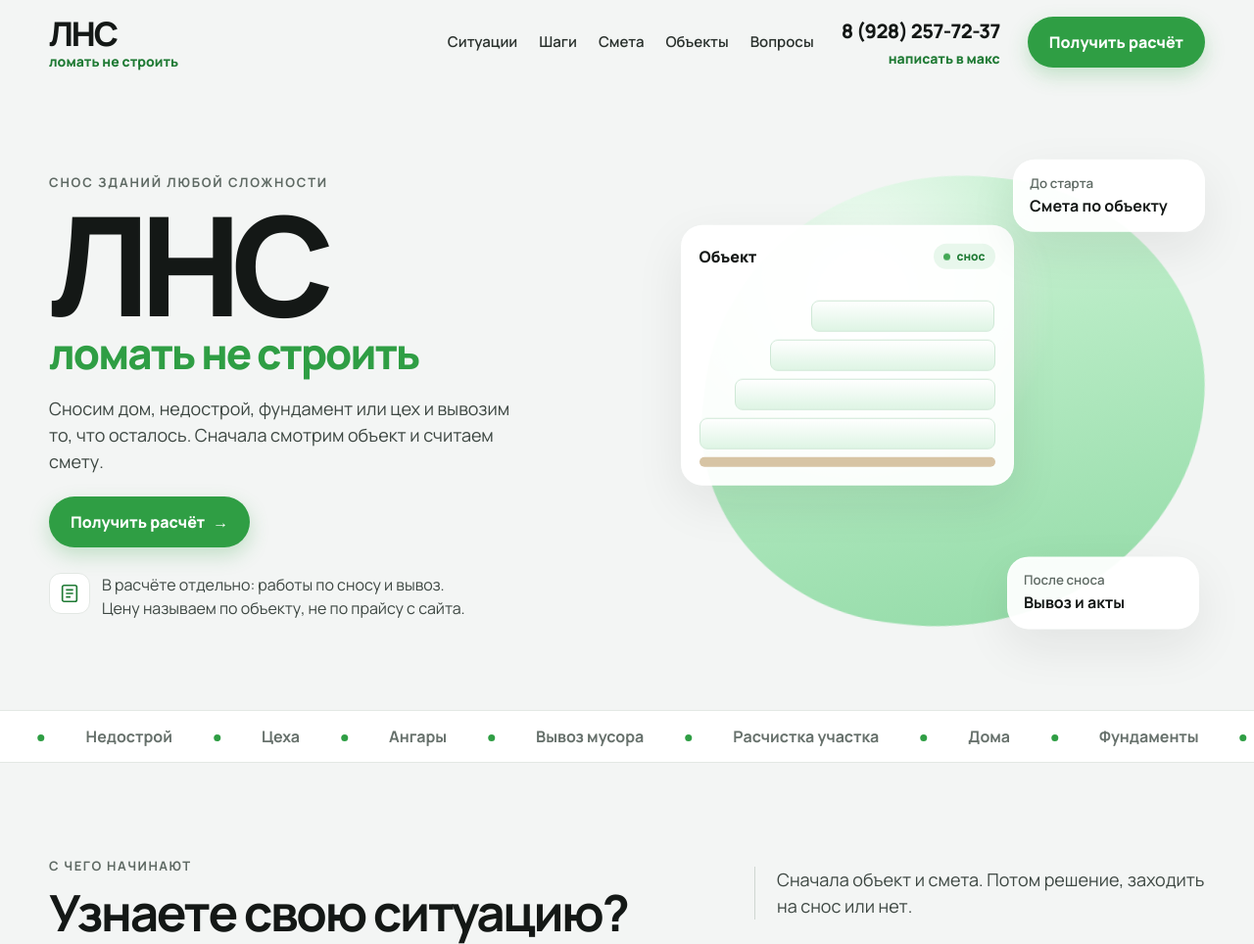
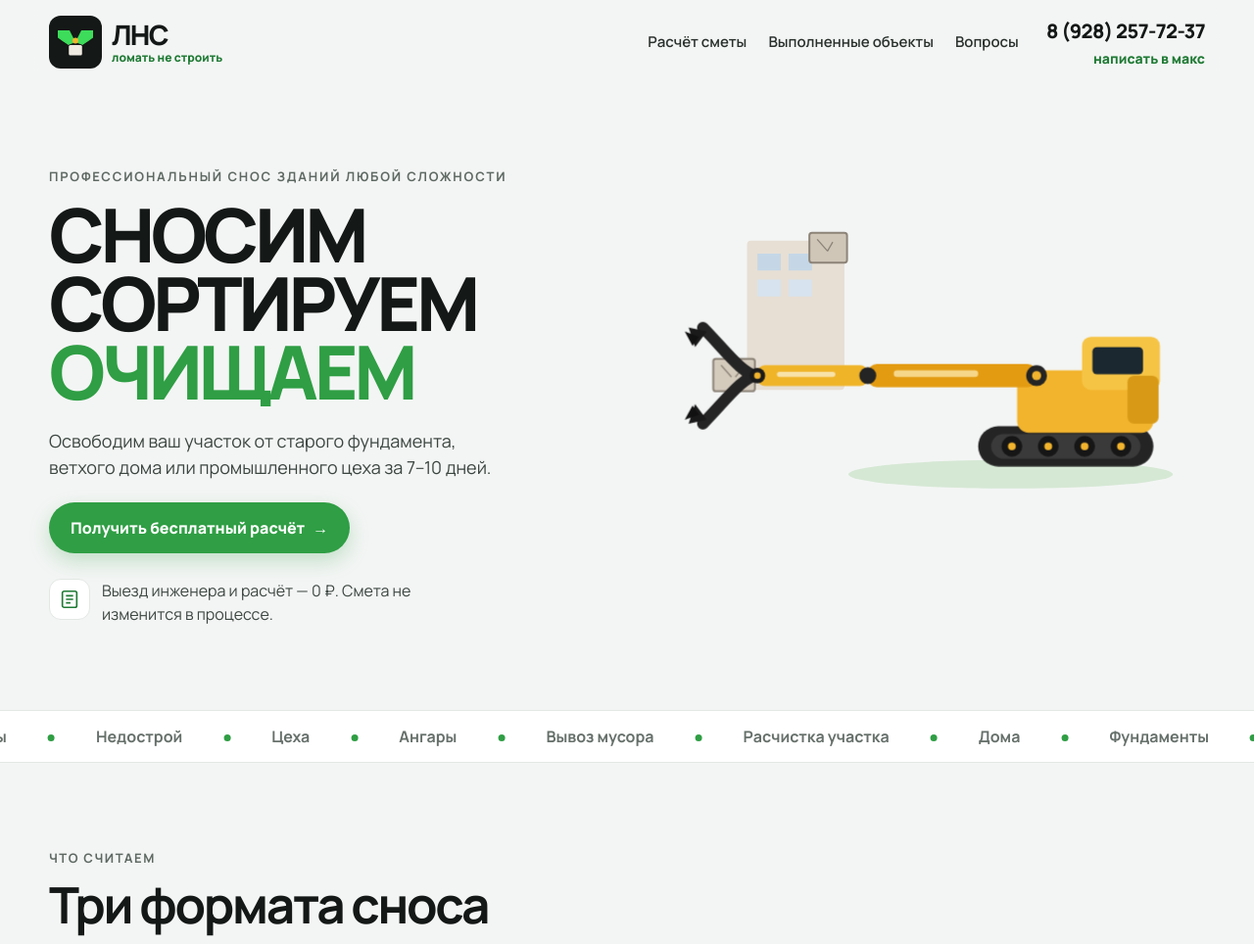
Before and after one commit to pautowart-dotcom/targetolog-smeta, a plain HTML site: page index.html in a window 1280 px wide. Shown: the top 964 px of the page at 98% size. Drawn offline with Linux system fonts and the light colour scheme.

Commit message:
Логотип, текст первого экрана и анимация клешни.

```diff
--- a/index.html
+++ b/index.html
@@ -46,9 +46,10 @@
     }
     header.scrolled { border-bottom-color: var(--line); box-shadow: 0 8px 30px rgba(20, 24, 22, 0.04); }
     .nav { display: flex; align-items: center; gap: 28px; min-height: 86px; }
-    .brand { display: flex; flex-direction: column; line-height: 1; }
-    .brand-name { font-size: 34px; font-weight: 800; letter-spacing: -0.06em; }
-    .brand-tag { margin-top: 5px; font-size: 14px; font-weight: 800; color: var(--green-deep); }
+    .brand { display: flex; flex-direction: row; align-items: center; gap: 10px; line-height: 1; }
+    .logo-mark { width: 54px; height: 54px; flex: none; }
+    .brand-name { display: block; font-size: 28px; font-weight: 800; letter-spacing: -0.06em; }
+    .brand-tag { display: block; margin-top: 4px; font-size: 12px; font-weight: 800; color: var(--green-deep); }
     .menu { display: flex; gap: 22px; margin-left: auto; color: #2a312d; font-weight: 600; font-size: 15px; }
     .menu a { position: relative; }
     .menu a::after {
@@ -94,18 +95,16 @@
       text-transform: uppercase; font-size: 13px; margin-bottom: 14px;
     }
     h1 {
-      margin: 0; font-size: clamp(84px, 11vw, 148px); line-height: 0.84;
-      letter-spacing: -0.07em; font-weight: 800;
+      margin: 0; font-size: clamp(46px, 6vw, 76px); line-height: 0.92;
+      letter-spacing: -0.055em; font-weight: 800; text-transform: uppercase;
     }
     h1 span { display: block; overflow: hidden; }
     h1 em {
       display: block; font-style: normal; color: var(--ink);
       transform: translateY(110%); animation: line-in 0.8s cubic-bezier(.16,1,.3,1) forwards;
     }
-    .tagline {
-      margin: 10px 0 0; font-size: clamp(28px, 3.4vw, 44px); font-weight: 800;
-      letter-spacing: -0.045em; color: var(--green); line-height: 1;
-    }
+    h1 span:nth-child(2) em { animation-delay: .12s; }
+    h1 span:nth-child(3) em { animation-delay: .24s; color: var(--green); }
     .lead { max-width: 480px; color: #3c4641; font-size: 18px; margin: 22px 0; }
     .hero-actions { display: flex; align-items: center; gap: 18px; margin: 8px 0 26px; }
     .trust { display: flex; gap: 12px; align-items: flex-start; color: #3d4742; max-width: 440px; }
@@ -113,7 +112,13 @@
       width: 42px; height: 42px; flex: none; border-radius: 12px; background: #fff;
       display: grid; place-items: center; border: 1px solid var(--line);
     }
-    .hero-visual { position: relative; height: 520px; }
+    .hero-visual { position: relative; min-height: 520px; }
+    .digger { width: 100%; height: auto; display: block; overflow: visible; }
+    .rig { animation: lurch 6.4s ease-in-out infinite; }
+    .dust circle { transform-box: fill-box; transform-origin: center; animation: puff 6.4s ease-in-out infinite; }
+    .dust circle:nth-child(2) { animation-delay: .08s; }
+    .dust circle:nth-child(3) { animation-delay: .16s; }
+    .dust circle:nth-child(4) { animation-delay: .05s; }
     .blob {
       position: absolute; inset: 40px 10px 30px 40px; border-radius: 48% 52% 44% 56%;
       background: radial-gradient(circle at 30% 30%, #fff 0, transparent 40%), linear-gradient(160deg, #d9f5e0, #b7ebc4 40%, #8fd9a4);
@@ -240,6 +245,17 @@
     @keyframes grow { from { transform: scaleY(0.15); } }
     @keyframes pulse { 50% { opacity: 0.35; } }
     @keyframes ticker { from { transform: translateX(0); } to { transform: translateX(-50%); } }
+    @keyframes lurch {
+      0%, 100% { transform: translate(0, 0) rotate(0deg); }
+      28% { transform: translate(-18px, 14px) rotate(1.5deg); }
+      40% { transform: translate(-28px, 18px) rotate(2deg); }
+      70% { transform: translate(14px, -16px) rotate(-2deg); }
+    }
+    @keyframes puff {
+      0%, 24% { opacity: 0; transform: translate(0, 0) scale(0.4); }
+      40% { opacity: 0.85; transform: translate(-18px, -26px) scale(1.3); }
+      58%, 100% { opacity: 0; transform: translate(-34px, -48px) scale(1.6); }
+    }
     @keyframes wipe { 0%, 15% { clip-path: inset(0 100% 0 0); } 45%, 70% { clip-path: inset(0 0 0 0); } 100% { clip-path: inset(0 100% 0 0); } }
     @media (max-width: 980px) {
       .menu { display: none; }
@@ -258,10 +274,8 @@
       .hero-grid, .split, .cards-3, .steps, .packages, .band, .cases, .calc, .row-2, .foot { grid-template-columns: 1fr; display: grid; }
       .steps { grid-template-columns: 1fr; }
       .steps::before, .steps::after { display: none; }
-      .hero-visual { height: 320px; }
-      .blob { inset: 24px 8px 0; }
-      .float-card { display: none; }
-      .ad-card { left: 0; top: 12px; width: 100%; }
+      .hero-visual { min-height: 0; }
+      .logo-mark { width: 46px; height: 46px; }
       .contacts { margin-left: auto; }
     }
     @media (prefers-reduced-motion: reduce) {
@@ -274,22 +288,36 @@
   <div class="progress" id="progress"></div>
   <header id="header">
     <div class="wrap nav">
-      <a class="brand" href="#top">
-        <span class="brand-name">ЛНС</span>
-        <span class="brand-tag">ломать не строить</span>
+      <a class="brand" href="#top" aria-label="ЛНС, ломать не строить">
+        <svg class="logo-mark" viewBox="0 0 72 72" aria-hidden="true">
+          <rect width="72" height="72" rx="16" fill="#141816"/>
+          <rect x="27" y="40" width="18" height="14" rx="2" fill="#efeae2"/>
+          <g>
+            <animateTransform attributeName="transform" type="rotate" dur="2.8s" repeatCount="indefinite" values="-22 36 36;2 36 36;2 36 36;-22 36 36" keyTimes="0;0.18;0.42;1"/>
+            <path d="M12 20h16l8 16-10 4-14-10z" fill="#3DDC5A"/>
+            <path d="M20 36l6 4-8 2z" fill="#141816"/>
+          </g>
+          <g>
+            <animateTransform attributeName="transform" type="rotate" dur="2.8s" repeatCount="indefinite" values="22 36 36;-2 36 36;-2 36 36;22 36 36" keyTimes="0;0.18;0.42;1"/>
+            <path d="M60 20H44l-8 16 10 4 14-10z" fill="#3DDC5A"/>
+            <path d="M52 36l-6 4 8 2z" fill="#141816"/>
+          </g>
+          <circle cx="36" cy="34" r="4" fill="#f2b42d"/>
+        </svg>
+        <span>
+          <span class="brand-name">ЛНС</span>
+          <span class="brand-tag">ломать не строить</span>
+        </span>
       </a>
       <nav class="menu" id="menu">
-        <a href="#problems">Ситуации</a>
-        <a href="#steps">Шаги</a>
-        <a href="#packages">Смета</a>
-        <a href="#cases">Объекты</a>
+        <a href="#calc">Расчёт сметы</a>
+        <a href="#cases">Выполненные объекты</a>
         <a href="#faq">Вопросы</a>
       </nav>
       <div class="contacts">
         <a class="phone" href="tel:+79282577237">8 (928) 257-72-37</a>
         <a class="max-link" href="https://max.ru/u/f9LHodD0cOI24IJj4nevjBvinW_4zqVhPaOeiPi8Rpf3WPYDueIz5mMdSIY" target="_blank" rel="noopener">написать в макс</a>
       </div>
-      <a class="btn" href="#calc">Получить расчёт</a>
       <button class="burger" id="burger" aria-label="Меню"><span></span></button>
     </div>
   </header>
@@ -298,36 +326,110 @@
     <section class="hero">
       <div class="wrap hero-grid">
         <div>
-          <div class="eyebrow">Снос зданий любой сложности</div>
-          <h1><span><em>ЛНС</em></span></h1>
-          <p class="tagline">ломать не строить</p>
-          <p class="lead">Сносим дом, недострой, фундамент или цех и вывозим то, что осталось. Сначала смотрим объект и считаем смету.</p>
+          <div class="eyebrow">Профессиональный снос зданий любой сложности</div>
+          <h1>
+            <span><em>Сносим</em></span>
+            <span><em>Сортируем</em></span>
+            <span><em>Очищаем</em></span>
+          </h1>
+          <p class="lead">Освободим ваш участок от старого фундамента, ветхого дома или промышленного цеха за 7–10 дней.</p>
           <div class="hero-actions">
-            <a class="btn" href="#calc">Получить расчёт <span class="arrow">→</span></a>
+            <a class="btn" href="#calc">Получить бесплатный расчёт <span class="arrow">→</span></a>
           </div>
           <div class="trust">
             <div class="trust-icon" aria-hidden="true">
               <svg width="22" height="22" viewBox="0 0 24 24" fill="none"><rect x="4" y="3" width="16" height="18" rx="2" stroke="#1f7a34" stroke-width="1.8"/><path d="M8 8h8M8 12h8M8 16h5" stroke="#1f7a34" stroke-width="1.8"/></svg>
             </div>
-            <div>В расчёте отдельно: работы по сносу и вывоз. Цену называем по объекту, не по прайсу с сайта.</div>
+            <div>Выезд инженера и расчёт — 0 ₽. Смета не изменится в процессе.</div>
           </div>
         </div>
-        <div class="hero-visual" aria-hidden="true">
-          <div class="blob"></div>
-          <article class="float-card one"><small>До старта</small>Смета по объекту</article>
-          <article class="ad-card">
-            <div class="ad-top">Объект <span class="live"><i></i>снос</span></div>
-            <div class="floors">
-              <span style="--w:62%"></span>
-              <span style="--w:76%"></span>
-              <span style="--w:88%"></span>
-              <span style="--w:100%"></span>
-            </div>
-            <div class="ground"></div>
-          </article>
-          <article class="float-card two"><small>После сноса</small>Вывоз и акты</article>
+        <div class="hero-visual">
+          <svg class="digger" viewBox="0 0 820 560" role="img" aria-label="Экскаватор хватает обломок клешнёй">
+            <ellipse cx="520" cy="512" rx="250" ry="22" fill="#d5e8d4"/>
+            <g class="ruin" transform="translate(78,-96)">
+              <rect x="36" y="248" width="150" height="230" rx="6" fill="#e7dfd4"/>
+              <rect x="52" y="268" width="36" height="26" fill="#c5d7e6"/>
+              <rect x="100" y="268" width="36" height="26" fill="#c5d7e6"/>
+              <rect x="52" y="308" width="36" height="26" fill="#d7e3ee"/>
+              <rect x="100" y="308" width="36" height="26" fill="#d7e3ee"/>
+              <g class="loose">
+                <animate attributeName="opacity" dur="6.4s" repeatCount="indefinite" values="1;1;0;0;1" keyTimes="0;0.3;0.42;0.88;1"/>
+                <rect x="132" y="236" width="58" height="46" rx="4" fill="#cfc6b8" stroke="#8d8478" stroke-width="3"/>
+                <path d="M144 246l16 18M168 250l-8 14" stroke="#8d8478" stroke-width="2"/>
+              </g>
+            </g>
+            <g class="dust" fill="#cfc6b8">
+              <circle cx="176" cy="330" r="9"/>
+              <circle cx="198" cy="348" r="7"/>
+              <circle cx="154" cy="352" r="6"/>
+              <circle cx="210" cy="322" r="5"/>
+            </g>
+            <g class="rig">
+              <g>
+                <rect x="470" y="438" width="270" height="62" rx="31" fill="#242424"/>
+                <rect x="490" y="450" width="230" height="38" rx="19" fill="#3a3a3a"/>
+                <g fill="#161616">
+                  <circle cx="522" cy="469" r="16"/>
+                  <circle cx="578" cy="469" r="16"/>
+                  <circle cx="634" cy="469" r="16"/>
+                  <circle cx="690" cy="469" r="16"/>
+                </g>
+                <g fill="#f2b42d">
+                  <circle cx="522" cy="469" r="6"/>
+                  <circle cx="578" cy="469" r="6"/>
+                  <circle cx="634" cy="469" r="6"/>
+                  <circle cx="690" cy="469" r="6"/>
+                </g>
+              </g>
+              <rect x="530" y="352" width="210" height="96" rx="18" fill="#f2b42d"/>
+              <rect x="630" y="300" width="120" height="82" rx="14" fill="#f6c445"/>
+              <rect x="646" y="316" width="78" height="42" rx="7" fill="#1b2830"/>
+              <rect x="700" y="360" width="48" height="74" rx="10" fill="#d89a16"/>
+              <g>
+                <animateTransform attributeName="transform" type="rotate" dur="6.4s" repeatCount="indefinite"
+                  values="36 560 360;8 560 360;6 560 360;42 560 360;36 560 360"
+                  keyTimes="0;0.32;0.48;0.78;1" calcMode="spline"
+                  keySplines="0.4 0 0.2 1;0.2 0 0.2 1;0.3 0 0.1 1;0.45 0 0.2 1"/>
+                <rect x="300" y="342" width="260" height="36" rx="14" fill="#e39b12"/>
+                <rect x="340" y="352" width="130" height="10" rx="5" fill="#f6d78a"/>
+                <circle cx="560" cy="360" r="16" fill="#242424"/>
+                <circle cx="560" cy="360" r="7" fill="#f2b42d"/>
+                <g>
+                  <animateTransform attributeName="transform" type="rotate" dur="6.4s" repeatCount="indefinite"
+                    values="8 300 360;36 300 360;34 300 360;-6 300 360;8 300 360"
+                    keyTimes="0;0.32;0.48;0.78;1" calcMode="spline"
+                    keySplines="0.4 0 0.2 1;0.2 0 0.2 1;0.3 0 0.1 1;0.45 0 0.2 1"/>
+                  <rect x="130" y="344" width="170" height="32" rx="12" fill="#f0b429"/>
+                  <rect x="160" y="354" width="90" height="8" rx="4" fill="#f8e2a8"/>
+                  <circle cx="300" cy="360" r="13" fill="#242424"/>
+                  <g class="bite">
+                    <animate attributeName="opacity" dur="6.4s" repeatCount="indefinite" values="0;0;1;1;0" keyTimes="0;0.34;0.44;0.9;1"/>
+                    <rect x="62" y="334" width="64" height="50" rx="4" fill="#d5cbbd" stroke="#8d8478" stroke-width="3"/>
+                    <path d="M74 344l16 18M108 348l-12 14" stroke="#8d8478" stroke-width="2"/>
+                  </g>
+                  <g>
+                    <animateTransform attributeName="transform" type="rotate" dur="6.4s" repeatCount="indefinite"
+                      values="-36 130 360;-36 130 360;0 130 360;0 130 360;-36 130 360"
+                      keyTimes="0;0.3;0.4;0.86;1"/>
+                    <path d="M130 360 C108 360 78 318 46 286" stroke="#242424" stroke-width="18" fill="none" stroke-linecap="round"/>
+                    <path d="M52 292 L24 286 L34 316 Z" fill="#1a1a1a"/>
+                    <path d="M40 300 L18 292 L30 314 Z" fill="#111"/>
+                  </g>
+                  <g>
+                    <animateTransform attributeName="transform" type="rotate" dur="6.4s" repeatCount="indefinite"
+                      values="36 130 360;36 130 360;0 130 360;0 130 360;36 130 360"
+                      keyTimes="0;0.3;0.4;0.86;1"/>
+                    <path d="M130 360 C108 360 78 402 46 434" stroke="#242424" stroke-width="18" fill="none" stroke-linecap="round"/>
+                    <path d="M52 428 L24 434 L34 404 Z" fill="#1a1a1a"/>
+                    <path d="M40 420 L18 428 L30 406 Z" fill="#111"/>
+                  </g>
+                  <circle cx="130" cy="360" r="12" fill="#1a1a1a"/>
+                  <circle cx="130" cy="360" r="5" fill="#f2b42d"/>
+                </g>
+              </g>
+            </g>
+          </svg>
         </div>
-      </div>
     </section>
 
     <div class="marquee" aria-hidden="true">
@@ -336,54 +438,6 @@
         <span>Дома</span><span>Фундаменты</span><span>Недострой</span><span>Цеха</span><span>Ангары</span><span>Вывоз мусора</span><span>Расчистка участка</span>
       </div>
     </div>
-
-    <section id="problems">
-      <div class="wrap">
-        <div class="split">
-          <div>
-            <div class="label">С чего начинают</div>
-            <h2>Узнаете свою ситуацию?</h2>
-          </div>
-          <p class="side-note">Сначала объект и смета. Потом решение, заходить на снос или нет.</p>
-        </div>
-        <div class="cards-3">
-          <article class="card reveal wait">
-            <div class="kicker">Участок</div>
-            <h3>Стоит дом или недострой, который больше не нужен</h3>
-            <p>Разберём, что именно сносить: стены, крышу, фундамент или всё вместе.</p>
-          </article>
-          <article class="card reveal wait d1">
-            <div class="kicker">Мусор</div>
-            <h3>После разбора некуда деть кирпич и бетон</h3>
-            <p>Вывоз закладываем отдельной строкой, а не «как получится» в конце.</p>
-          </article>
-          <article class="card reveal wait d2">
-            <div class="kicker">Старт</div>
-            <h3>Неясно, с чего начать и сколько это стоит</h3>
-            <p>Смотрим объект и присылаем расчёт: работы, техника, вывоз.</p>
-          </article>
-        </div>
-      </div>
-    </section>
-
-    <section id="steps">
-      <div class="wrap">
-        <div class="steps-head">
-          <div>
-            <div class="label">Как работаем</div>
-            <h2>Снос за 5 шагов</h2>
-          </div>
-          <p class="side-note">Состав работ виден в смете до старта.</p>
-        </div>
-        <div class="steps" id="steps">
-          <article class="step"><div class="num">01</div><strong>Заявка</strong><p>Что за объект, где стоит, есть ли фото.</p></article>
-          <article class="step"><div class="num">02</div><strong>Осмотр</strong><p>Выезд, размеры, из чего построено, как подъехать.</p></article>
-          <article class="step"><div class="num">03</div><strong>Смета</strong><p>Снос, погрузка и вывоз — разными строками.</p></article>
-          <article class="step"><div class="num">04</div><strong>Снос</strong><p>Разбор конструкций и погрузка на площадке.</p></article>
-          <article class="step"><div class="num">05</div><strong>Участок</strong><p>Вывоз и документы по факту работ.</p></article>
-        </div>
-      </div>
-    </section>
 
     <section id="packages">
       <div class="wrap">
@@ -538,7 +592,7 @@
 
   <footer>
     <div class="wrap foot">
-      <div><strong style="color:var(--ink)">ЛНС</strong><br>ломать не строить<br>Снос зданий любой сложности</div>
+      <div><strong style="color:var(--ink)">ЛНС</strong> — ломать не строить<br>Снос зданий любой сложности</div>
       <div>
         <a class="phone" href="tel:+79282577237">8 (928) 257-72-37</a><br>
         <a class="max-link" href="https://max.ru/u/f9LHodD0cOI24IJj4nevjBvinW_4zqVhPaOeiPi8Rpf3WPYDueIz5mMdSIY" target="_blank" rel="noopener">написать в макс</a>
@@ -549,7 +603,6 @@
   <script>
     const header = document.getElementById('header');
     const progress = document.getElementById('progress');
-    const steps = document.getElementById('steps');
     const burger = document.getElementById('burger');
     const menu = document.getElementById('menu');
     const onScroll = () => {
@@ -564,11 +617,10 @@
       entries.forEach((entry) => {
         if (!entry.isIntersecting) return;
         entry.target.classList.add('in');
-        if (entry.target.id === 'steps') entry.target.classList.add('on');
         io.unobserve(entry.target);
       });
     }, { threshold: 0.25 });
-    document.querySelectorAll('.wait, #steps').forEach((node) => io.observe(node));
+    document.querySelectorAll('.wait').forEach((node) => io.observe(node));
     burger.addEventListener('click', () => menu.classList.toggle('open'));
     menu.querySelectorAll('a').forEach((link) => link.addEventListener('click', () => menu.classList.remove('open')));
     document.getElementById('form').addEventListener('submit', (event) => {
```
